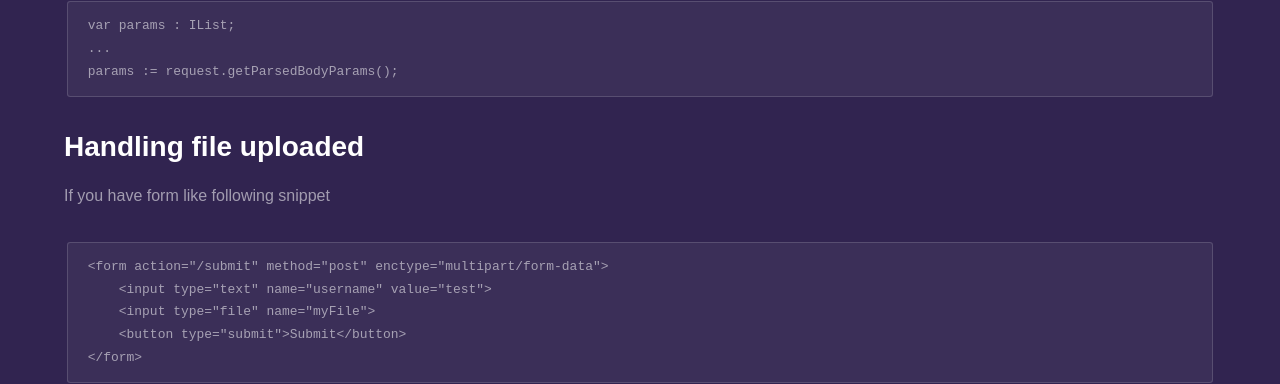
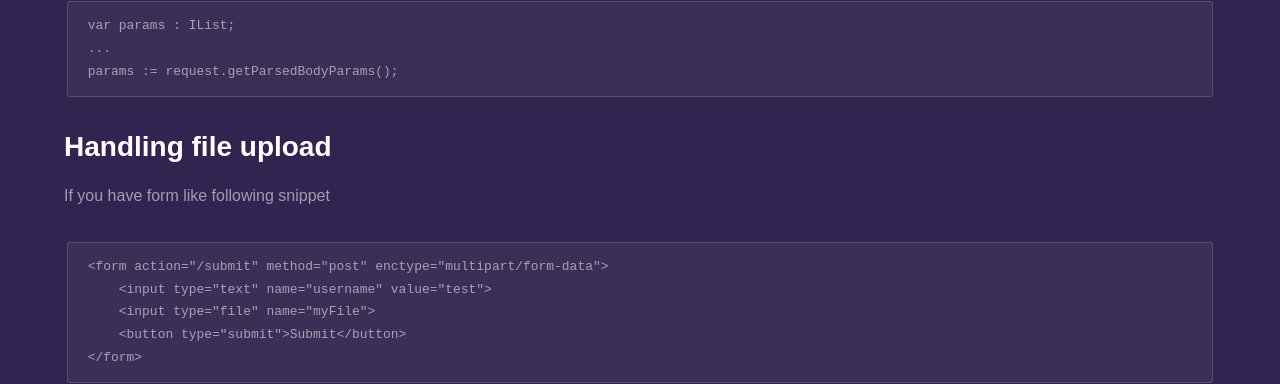
Before and after one commit to fanoframework/fanoframework.github.io, a Jekyll site: the page built from working-with-request/index.md, in a window 1280 px wide and 900 px high, scrolled down 2298 px. Shown: the part 129-513 px from the top of the window. Built offline with Jekyll 4.4.1, drawn with Linux system fonts in a browser that asks for light colours; our own code applies the rules of GitHub Pages for plain Markdown files.

Commit message:
fix typos

````diff
--- a/working-with-request/index.md
+++ b/working-with-request/index.md
@@ -104,7 +104,7 @@ var params : IList;
 params := request.getParsedBodyParams();
 ```
 
-## Handling file uploaded
+## Handling file upload
 
 If you have form like following snippet
 
````
